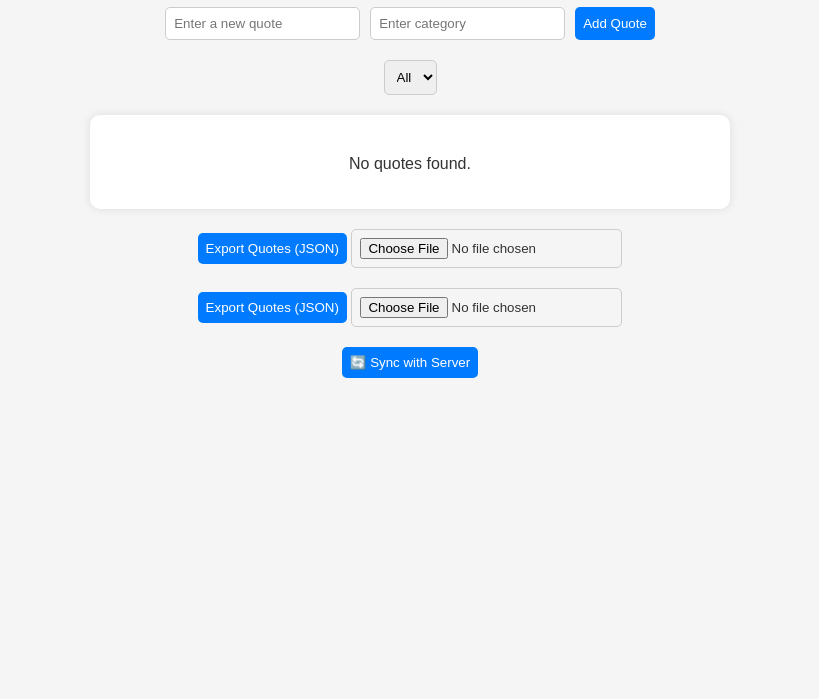
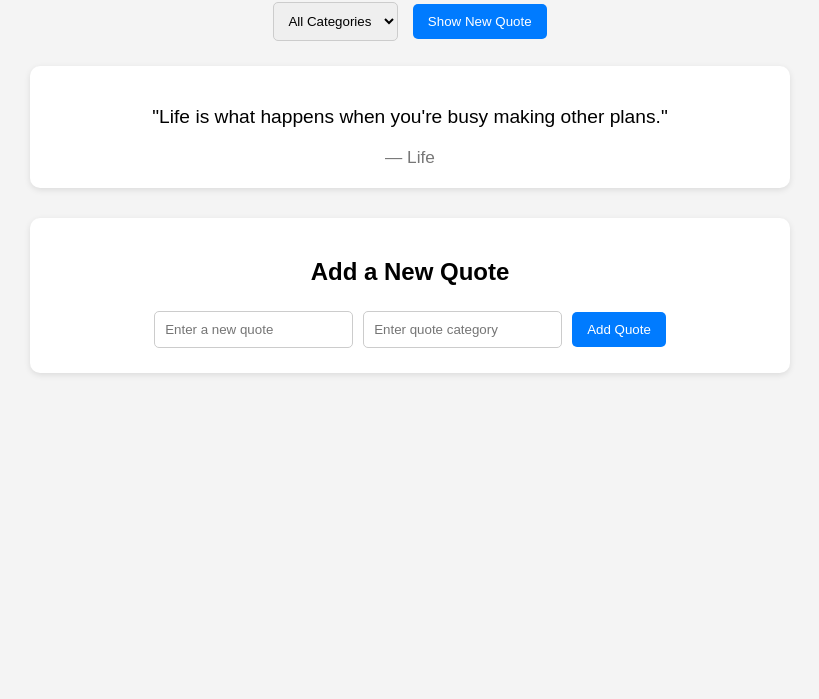
Before and after one commit to ebeleojeah/alx_fe_javascript, a plain HTML site: page index.html in a window 1280 px wide. Shown: the part 101-800 px from the top of the page, without its empty margins (230-1049 px from the left). Drawn offline with Linux system fonts and the light colour scheme.

Commit message:
dom commit 1

```diff
--- a/index.html
+++ b/index.html
@@ -1,112 +1,81 @@
 <!DOCTYPE html>
 <html lang="en">
 <head>
-  <meta charset="UTF-8" />
-  <meta name="viewport" content="width=device-width, initial-scale=1.0" />
-  <title>Dynamic Quote Generator with Categories</title>
+  <meta charset="UTF-8">
+  <meta name="viewport" content="width=device-width, initial-scale=1.0">
+  <title>Dynamic Quote Generator</title>
   <style>
     body {
       font-family: Arial, sans-serif;
-      background: #f5f5f5;
-      margin: 0;
-      padding: 30px;
+      text-align: center;
+      margin: 40px;
+      background-color: #f4f4f4;
+    }
+    h1 {
       color: #333;
     }
-
-    h1 {
-      text-align: center;
-      margin-bottom: 20px;
-    }
-
-    #quoteContainer {
-      background: #fff;
+    #quoteDisplay {
+      background: white;
       padding: 20px;
       border-radius: 10px;
-      box-shadow: 0 0 10px rgba(0,0,0,0.1);
-      max-width: 600px;
       margin: 20px auto;
-      text-align: center;
+      width: 60%;
+      box-shadow: 0 2px 6px rgba(0,0,0,0.1);
+      font-size: 1.2em;
     }
-
-    #controls {
-      display: flex;
-      justify-content: center;
-      gap: 10px;
-      margin-bottom: 20px;
-      flex-wrap: wrap;
+    .category {
+      font-size: 0.9em;
+      color: #777;
+      margin-top: 10px;
     }
-
-    input, select, button {
-      padding: 8px;
+    .form-section {
+      margin-top: 30px;
+      background: white;
+      padding: 20px;
+      border-radius: 10px;
+      width: 60%;
+      margin-inline: auto;
+      box-shadow: 0 2px 6px rgba(0,0,0,0.1);
+    }
+    input {
+      padding: 10px;
+      margin: 5px;
+      border: 1px solid #ccc;
       border-radius: 5px;
+    }
+    button {
+      padding: 10px 15px;
+      border: none;
+      border-radius: 5px;
+      background-color: #007bff;
+      color: white;
+      cursor: pointer;
+      margin: 5px;
+    }
+    button:hover {
+      background-color: #0056b3;
+    }
+    select {
+      padding: 10px;
+      margin: 5px;
       border: 1px solid #ccc;
-    }
-
-    button {
-      background: #007bff;
-      color: #fff;
-      border: none;
-      cursor: pointer;
-    }
-
-    button:hover {
-      background: #0056b3;
-    }
-
-    #quoteList {
-      margin-top: 20px;
-    }
-
-    .quote-item {
-      background: #fafafa;
-      border-left: 4px solid #007bff;
-      padding: 10px;
-      margin: 8px 0;
       border-radius: 5px;
-      text-align: left;
-    }
-
-    .category {
-      font-size: 12px;
-      color: #888;
     }
   </style>
 </head>
 <body>
   <h1>Dynamic Quote Generator</h1>
 
-  <div id="controls">
-    <input type="text" id="quoteText" placeholder="Enter a new quote" />
-    <input type="text" id="quoteCategory" placeholder="Enter category" />
-    <button onclick="addQuote()">Add Quote</button>
+  <div>
+    <select id="categoryFilter"></select>
+    <button id="newQuote">Show New Quote</button>
   </div>
 
-  <div id="filterControls" style="text-align:center; margin-bottom: 20px;">
-    <select id="categoryFilter" onchange="filterQuotes()">
-      <option value="all">All Categories</option>
-    </select>
+  <div id="quoteDisplay"></div>
+
+  <div class="form-section" id="formContainer">
+    <!-- Form will be dynamically generated here -->
   </div>
-
-  <div id="quoteContainer">
-    <div id="quoteList"></div>
-  </div>
-
-  <div style="text-align:center; margin-top:20px;">
-    <button onclick="exportToJsonFile()">Export Quotes (JSON)</button>
-    <input type="file" id="importFile" accept=".json" onchange="importFromJsonFile(event)" />
-  </div>
-
-  <div style="text-align:center; margin-top:20px;">
-  <button onclick="exportToJsonFile()">Export Quotes (JSON)</button>
-  <input type="file" id="importFile" accept=".json" onchange="importFromJsonFile(event)" />
-</div>
-
-<!-- ADD THIS BELOW -->
-<div style="text-align:center; margin-top:20px;">
-  <button onclick="syncWithServer()">🔄 Sync with Server</button>
-  <p id="syncStatus" style="font-size:14px; color:#555; margin-top:10px;"></p>
-</div>
-
 
   <script src="script.js"></script>
 </body>
--- a/script.js
+++ b/script.js
@@ -1,207 +1,117 @@
-// -----------------------------
-// INITIAL SETUP
-// -----------------------------
-let quotes = JSON.parse(localStorage.getItem("quotes")) || [];
-let lastFilter = localStorage.getItem("lastFilter") || "all";
-const serverUrl = "https://jsonplaceholder.typicode.com/posts"; // mock API
-const syncStatus = document.getElementById("syncStatus");
+// ====== Initial Data ======
+const quotes = [
+  { text: "The best way to predict the future is to invent it.", category: "Inspiration" },
+  { text: "Life is what happens when you're busy making other plans.", category: "Life" },
+  { text: "Simplicity is the soul of efficiency.", category: "Technology" },
+  { text: "Do what you can, with what you have, where you are.", category: "Motivation" }
+];
 
-// -----------------------------
-// STORAGE FUNCTIONS
-// -----------------------------
-function saveQuotes() {
-  localStorage.setItem("quotes", JSON.stringify(quotes));
+// ====== DOM Elements ======
+const quoteDisplay = document.getElementById('quoteDisplay');
+const newQuoteBtn = document.getElementById('newQuote');
+const categoryFilter = document.getElementById('categoryFilter');
+const formContainer = document.getElementById('formContainer');
+
+// ====== Initialize App ======
+init();
+
+function init() {
+  populateCategoryFilter();
+  showRandomQuote();
+  createAddQuoteForm();
 }
 
-// -----------------------------
-// DISPLAY FUNCTIONS
-// -----------------------------
-function displayQuotes(filteredQuotes = quotes) {
-  const container = document.getElementById("quoteList");
-  container.innerHTML = "";
+// ====== Functions ======
+
+// Populate the category dropdown
+function populateCategoryFilter() {
+  categoryFilter.innerHTML = ''; // Clear existing options
+
+  const allOption = document.createElement('option');
+  allOption.value = 'all';
+  allOption.textContent = 'All Categories';
+  categoryFilter.appendChild(allOption);
+
+  // Get unique categories
+  const categories = [...new Set(quotes.map(q => q.category))];
+  categories.forEach(cat => {
+    const opt = document.createElement('option');
+    opt.value = cat;
+    opt.textContent = cat;
+    categoryFilter.appendChild(opt);
+  });
+}
+
+// Display a random quote
+function showRandomQuote() {
+  const selectedCategory = categoryFilter.value;
+  const filteredQuotes = selectedCategory === 'all'
+    ? quotes
+    : quotes.filter(q => q.category === selectedCategory);
 
   if (filteredQuotes.length === 0) {
-    container.innerHTML = "<p>No quotes found.</p>";
+    quoteDisplay.innerHTML = `<p>No quotes found for "${selectedCategory}"</p>`;
     return;
   }
 
-  filteredQuotes.forEach((quote) => {
-    const div = document.createElement("div");
-    div.classList.add("quote-item");
-    div.innerHTML = `
-      <p>"${quote.text}"</p>
-      <p class="category">Category: ${quote.category}</p>
-    `;
-    container.appendChild(div);
-  });
+  const randomIndex = Math.floor(Math.random() * filteredQuotes.length);
+  const { text, category } = filteredQuotes[randomIndex];
+
+  quoteDisplay.innerHTML = ''; // Clear previous
+
+  const quoteText = document.createElement('p');
+  quoteText.textContent = `"${text}"`;
+
+  const categoryTag = document.createElement('div');
+  categoryTag.className = 'category';
+  categoryTag.textContent = `— ${category}`;
+
+  quoteDisplay.appendChild(quoteText);
+  quoteDisplay.appendChild(categoryTag);
 }
 
-// -----------------------------
-// QUOTE ADDITION
-// -----------------------------
+// Create a form dynamically for adding new quotes
+function createAddQuoteForm() {
+  const formTitle = document.createElement('h2');
+  formTitle.textContent = 'Add a New Quote';
+
+  const quoteInput = document.createElement('input');
+  quoteInput.id = 'newQuoteText';
+  quoteInput.placeholder = 'Enter a new quote';
+
+  const categoryInput = document.createElement('input');
+  categoryInput.id = 'newQuoteCategory';
+  categoryInput.placeholder = 'Enter quote category';
+
+  const addBtn = document.createElement('button');
+  addBtn.textContent = 'Add Quote';
+  addBtn.addEventListener('click', addQuote);
+
+  formContainer.append(formTitle, quoteInput, categoryInput, addBtn);
+}
+
+// Add a new quote dynamically
 function addQuote() {
-  const text = document.getElementById("quoteText").value.trim();
-  const category = document.getElementById("quoteCategory").value.trim() || "Uncategorized";
+  const newText = document.getElementById('newQuoteText').value.trim();
+  const newCategory = document.getElementById('newQuoteCategory').value.trim();
 
-  if (!text) {
-    alert("Please enter a quote!");
+  if (!newText || !newCategory) {
+    alert('Please enter both quote text and category.');
     return;
   }
 
-  const newQuote = { text, category, id: Date.now(), updatedAt: new Date().toISOString() };
-  quotes.push(newQuote);
-  saveQuotes();
-  populateCategories();
-  filterQuotes();
-  syncWithServer();
-  document.getElementById("quoteText").value = "";
-  document.getElementById("quoteCategory").value = "";
+  quotes.push({ text: newText, category: newCategory });
+
+  // Update category filter and show confirmation
+  populateCategoryFilter();
+
+  quoteDisplay.innerHTML = `<p>✅ New quote added successfully!</p>`;
+
+  // Clear input fields
+  document.getElementById('newQuoteText').value = '';
+  document.getElementById('newQuoteCategory').value = '';
 }
 
-// -----------------------------
-// CATEGORY MANAGEMENT
-// -----------------------------
-function populateCategories() {
-  const filterSelect = document.getElementById("categoryFilter");
-  const uniqueCategories = ["all", ...new Set(quotes.map(q => q.category))];
-
-  filterSelect.innerHTML = "";
-  uniqueCategories.forEach(cat => {
-    const option = document.createElement("option");
-    option.value = cat;
-    option.textContent = cat.charAt(0).toUpperCase() + cat.slice(1);
-    if (cat === lastFilter) option.selected = true;
-    filterSelect.appendChild(option);
-  });
-}
-
-// -----------------------------
-// FILTER FUNCTION
-// -----------------------------
-function filterQuotes() {
-  const selected = document.getElementById("categoryFilter").value;
-  lastFilter = selected;
-  localStorage.setItem("lastFilter", selected);
-
-  if (selected === "all") displayQuotes();
-  else displayQuotes(quotes.filter(q => q.category === selected));
-}
-
-// -----------------------------
-// IMPORT / EXPORT
-// -----------------------------
-function exportToJsonFile() {
-  const jsonStr = JSON.stringify(quotes, null, 2);
-  const blob = new Blob([jsonStr], { type: "application/json" });
-  const url = URL.createObjectURL(blob);
-
-  const link = document.createElement("a");
-  link.href = url;
-  link.download = "quotes.json";
-  link.click();
-  URL.revokeObjectURL(url);
-}
-
-function importFromJsonFile(event) {
-  const fileReader = new FileReader();
-  fileReader.onload = function(e) {
-    try {
-      const importedQuotes = JSON.parse(e.target.result);
-      if (Array.isArray(importedQuotes)) {
-        quotes.push(...importedQuotes);
-        saveQuotes();
-        populateCategories();
-        filterQuotes();
-        alert("Quotes imported successfully!");
-      } else alert("Invalid JSON file format.");
-    } catch {
-      alert("Error reading JSON file.");
-    }
-  };
-  fileReader.readAsText(event.target.files[0]);
-}
-
-// -----------------------------
-// SERVER SYNC (Simulation)
-// -----------------------------
-async function syncWithServer() {
-  setSyncStatus("Syncing with server...");
-
-  try {
-    // 1. Simulate server fetch
-    const response = await fetch(serverUrl);
-    const serverQuotes = await response.json();
-
-    // Only take a few mock items
-    const simulatedServerQuotes = serverQuotes.slice(0, 5).map(item => ({
-      id: item.id,
-      text: item.title,
-      category: "Server",
-      updatedAt: new Date().toISOString()
-    }));
-
-    // 2. Conflict Resolution — server data wins if ID matches
-    const merged = resolveConflicts(quotes, simulatedServerQuotes);
-    quotes = merged;
-
-    // 3. Save and display
-    saveQuotes();
-    populateCategories();
-    filterQuotes();
-
-    setSyncStatus("✅ Sync complete! Server data merged successfully.");
-
-  } catch (error) {
-    console.error("Sync error:", error);
-    setSyncStatus("❌ Sync failed. Please check your internet connection.");
-  }
-}
-
-// -----------------------------
-// CONFLICT RESOLUTION LOGIC
-// -----------------------------
-function resolveConflicts(localQuotes, serverQuotes) {
-  const merged = [...localQuotes];
-
-  serverQuotes.forEach(serverQuote => {
-    const existing = merged.find(q => q.id === serverQuote.id);
-
-    if (!existing) {
-      // New quote from server — add it
-      merged.push(serverQuote);
-    } else {
-      // Conflict: decide by latest updatedAt
-      const localTime = new Date(existing.updatedAt);
-      const serverTime = new Date(serverQuote.updatedAt);
-
-      if (serverTime > localTime) {
-        const index = merged.findIndex(q => q.id === existing.id);
-        merged[index] = serverQuote;
-      }
-    }
-  });
-
-  return merged;
-}
-
-// -----------------------------
-// HELPER: STATUS MESSAGES
-// -----------------------------
-function setSyncStatus(message) {
-  syncStatus.textContent = message;
-  setTimeout(() => (syncStatus.textContent = ""), 5000);
-}
-
-// -----------------------------
-// AUTO-SYNC EVERY 60 SECONDS
-// -----------------------------
-setInterval(syncWithServer, 60000);
-
-// -----------------------------
-// INITIALIZATION
-// -----------------------------
-window.onload = function() {
-  populateCategories();
-  filterQuotes();
-  setSyncStatus("Ready. Local data loaded.");
-};
+// ====== Event Listeners ======
+newQuoteBtn.addEventListener('click', showRandomQuote);
+categoryFilter.addEventListener('change', showRandomQuote);
```
